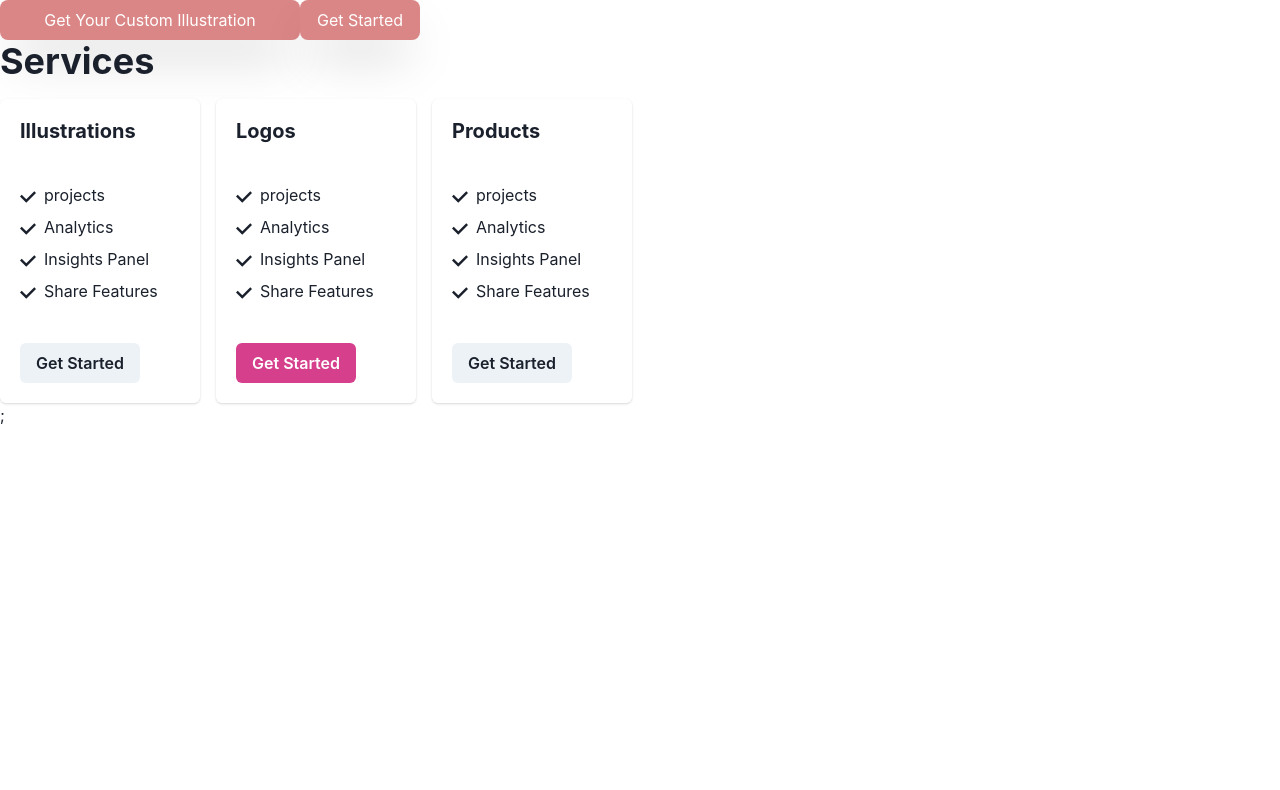
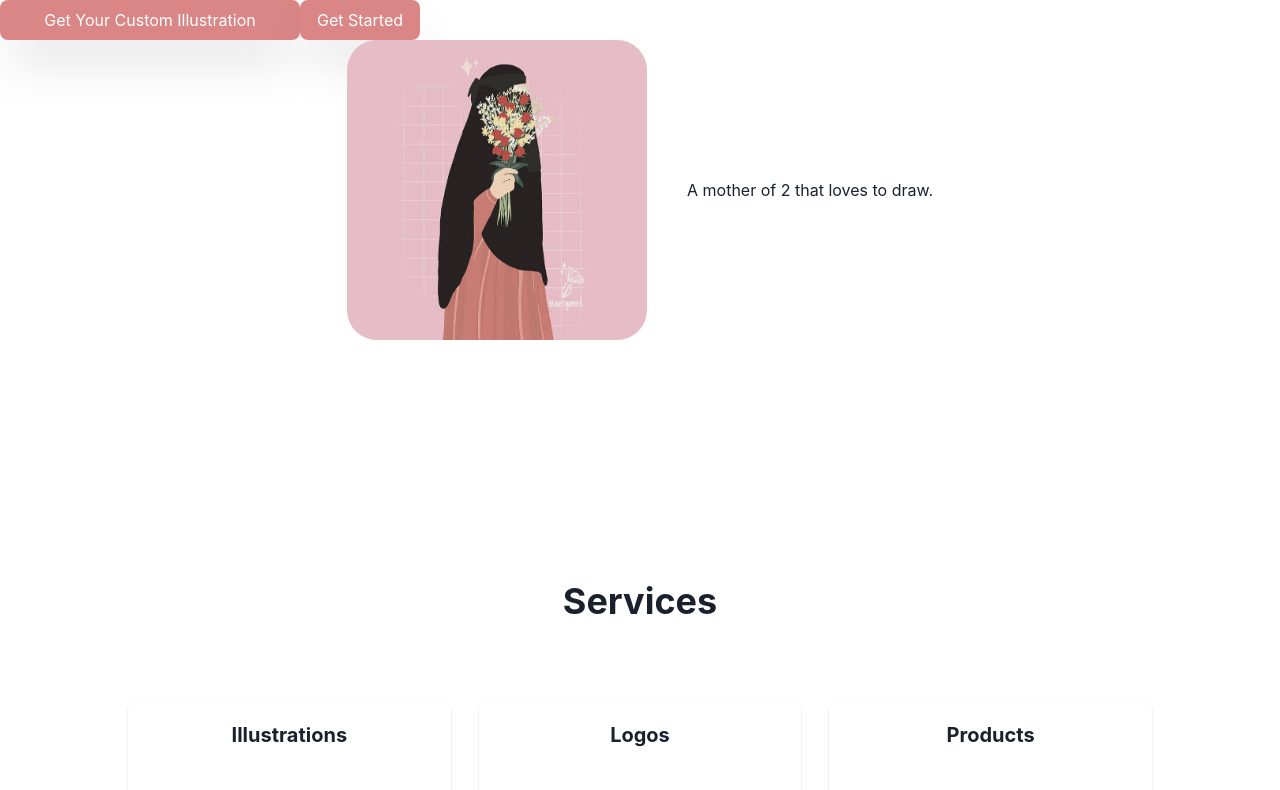
Before and after one commit to efunzz/starrymnl-react-website, a React (Vite) app: page / in a window 1280 px wide. Shown: the top 790 px of the page. Built offline with nearby package versions, Linux system fonts and the light colour scheme.

Commit message:
create-service-section

```diff
--- a/src/App.jsx
+++ b/src/App.jsx
@@ -3,6 +3,7 @@ import ServiceCard from "./components/ServiceSection";
 import Button from "./components/ui/Button";
 
 import "./index.css";
+import AboutSection from "./components/AboutSection";
 
 function App() {
   return (
@@ -14,9 +15,11 @@ function App() {
       <Button width={120} color="#DB8686">
         Get Started
       </Button>
-
-      <div className="service-section">
-        <Heading mb={4}>Services</Heading>
+      <div className="about-section-1">
+        <AboutSection />
+      </div>
+      <div className="service-section h-screen  justify-center items-center text-center mt-60">
+        <Heading mb={20}>Services</Heading>
         <ServiceCard />
       </div>
     </>
--- a/src/components/AboutSection.jsx
+++ b/src/components/AboutSection.jsx
@@ -0,0 +1,18 @@
+import { Image } from "@chakra-ui/react";
+import { Text } from "@chakra-ui/react";
+function AboutSection() {
+  return (
+    <div className="about-section flex justify-center items-center text-center">
+      <Image
+        borderRadius="30px"
+        boxSize="300px"
+        objectFit="cover"
+        src="/kkweb.JPG"
+        alt="Dan Abramov"
+      />
+      <Text pl={10}>A mother of 2 that loves to draw.</Text>
+    </div>
+  );
+}
+
+export default AboutSection;
--- a/src/components/ServiceSection.jsx
+++ b/src/components/ServiceSection.jsx
@@ -1,22 +1,24 @@
-import { Card, CardHeader, CardBody, CardFooter } from "@chakra-ui/react";
-import { SimpleGrid } from "@chakra-ui/react";
-import { Heading } from "@chakra-ui/react";
-import { Button, ButtonGroup } from "@chakra-ui/react";
-import { Text } from "@chakra-ui/react";
 import {
+  SimpleGrid,
+  Card,
+  CardHeader,
+  CardBody,
+  CardFooter,
+  Heading,
   List,
   ListItem,
   ListIcon,
-  OrderedList,
-  UnorderedList,
+  Button,
 } from "@chakra-ui/react";
 import { CheckIcon } from "@chakra-ui/icons";
+
 function ServiceCard() {
   return (
-    <>
+    <div className="flex justify-center items-center">
       <SimpleGrid
-        spacing={4}
-        templateColumns="repeat(auto-fill, minmax(200px, 1fr))"
+        spacing={7}
+        templateColumns="repeat(3, minmax(200px, 1fr))"
+        className="w-full max-w-5xl"
       >
         <Card>
           <CardHeader>
@@ -103,8 +105,7 @@ function ServiceCard() {
           </CardFooter>
         </Card>
       </SimpleGrid>
-      ;
-    </>
+    </div>
   );
 }
 
--- a/src/index.css
+++ b/src/index.css
@@ -1,3 +1,5 @@
 @tailwind base;
 @tailwind components;
 @tailwind utilities;
+
+.service-section {}
```
Also changed, not shown: public/kkweb.JPG (added).
